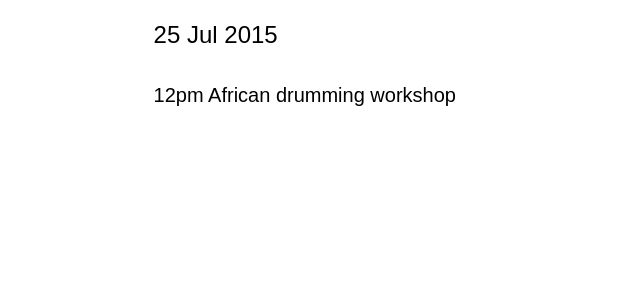
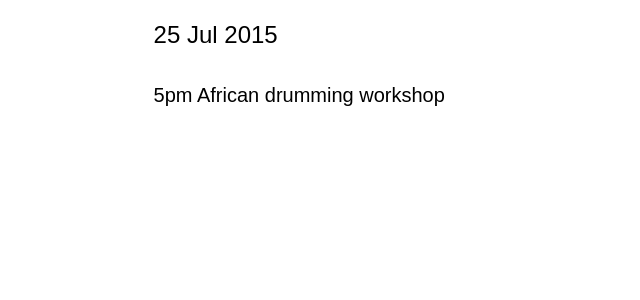
Before and after one commit to itsnevergonnawork/uncommonsense, a Jekyll site: the page built from _posts/2015-07-25-day-6.html, in a window 1280 px wide. Shown: the top 300 px of the page, without its empty margins (0-640 px from the left). Built offline with Jekyll 4.4.1, drawn with Linux system fonts in a browser that asks for light colours.

Commit message:
Update 2015-07-25-day-6.html

```diff
--- a/_posts/2015-07-25-day-6.html
+++ b/_posts/2015-07-25-day-6.html
@@ -2,9 +2,9 @@
 layout: post
 date: 2015-07-25
 items:
-  - time: 12pm
+  - time: 5pm
     title: African drumming
 ---
 
-<h3> 12pm African drumming workshop</h3>
+<h3> 5pm African drumming workshop</h3>
 <p></p>
```
